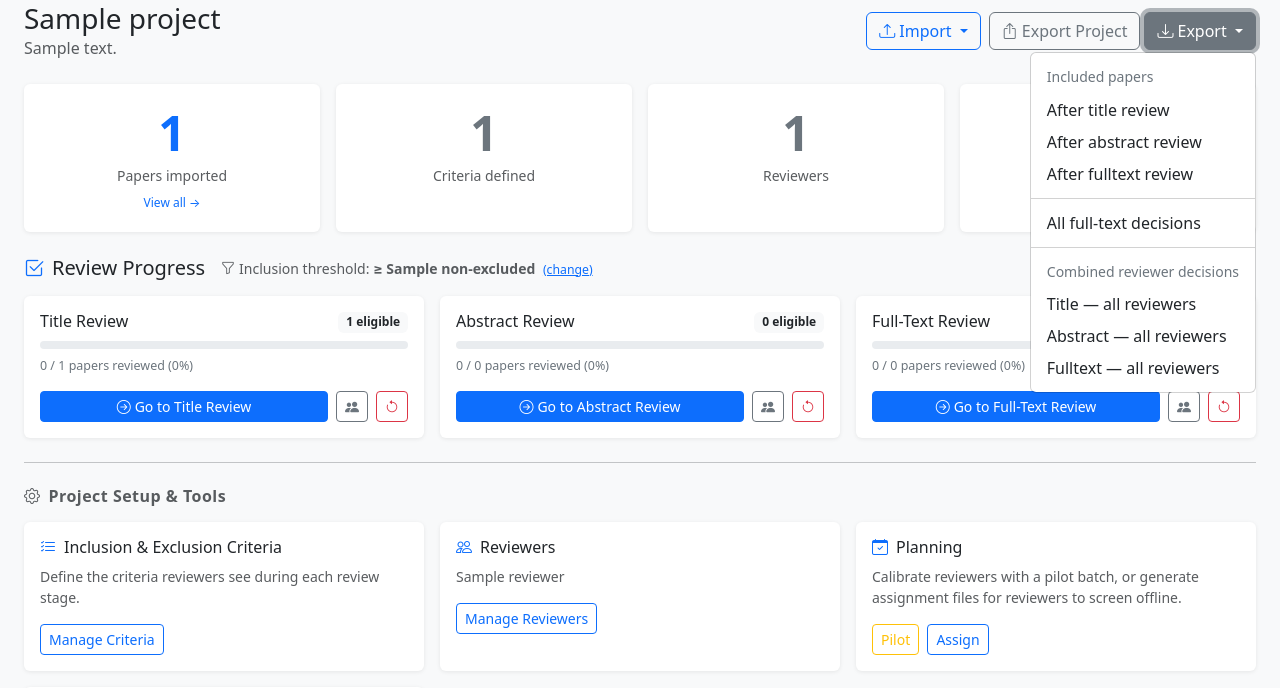
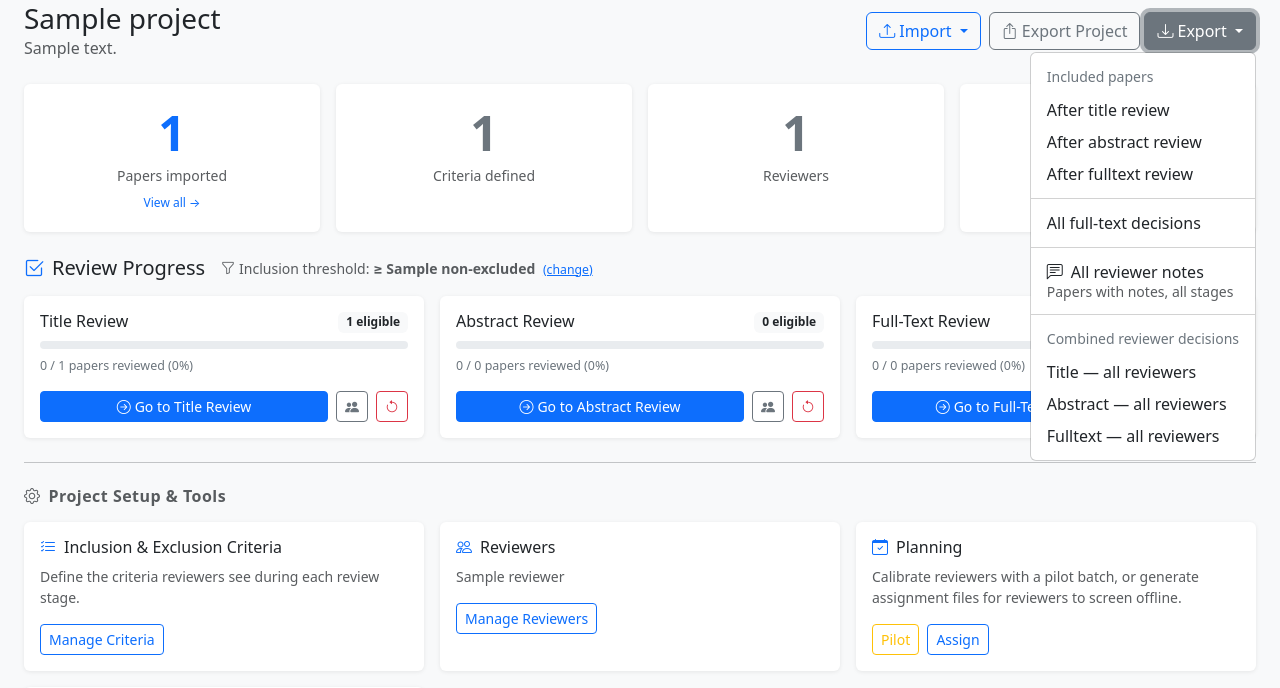
Before and after one commit to chvest/litreview, a Flask app: page /project/1/dashboard in a window 1280 px wide, after a click on "Export". Shown: the part 78-766 px from the top of the page. Run offline with Flask 3, Linux system fonts and the light colour scheme; tables that the repository leaves empty hold one stand-in row (values such as "Sample post").

Commit message:
Add export for reviewer notes as xlsx
New route GET /project/<pid>/export/notes downloads an xlsx with one row
per (paper, reviewer, stage) where the reviewer left a note. Columns:
Stage, Title, Authors, Year, DOI, Source, Reviewer, Decision, Note.
Note and Title columns are auto-widened to 60 chars for readability.
If no notes exist a flash warning is shown instead.

Added to the Export dropdown on the project dashboard.

Co-Authored-By: Claude Sonnet 4.6 <noreply@anthropic.com>

```diff
--- a/app.py
+++ b/app.py
@@ -2302,6 +2302,65 @@ def export_reviews_combined(pid):
                      download_name=f"{project.name}_{stage}_combined_decisions.csv")
 
 
+@app.route("/project/<int:pid>/export/notes")
+def export_notes(pid):
+    """Export all reviewer notes as an xlsx, one row per (paper, reviewer, stage)."""
+    project = Project.query.get_or_404(pid)
+
+    rows = (
+        db.session.query(Review, Paper, Reviewer)
+        .join(Paper,    Review.paper_id    == Paper.id)
+        .join(Reviewer, Review.reviewer_id == Reviewer.id)
+        .filter(
+            Paper.project_id == pid,
+            Review.notes != None,
+            Review.notes != "",
+        )
+        .order_by(Review.stage, Paper.id, Reviewer.name)
+        .all()
+    )
+
+    if not rows:
+        flash("No notes found in this project.", "warning")
+        return redirect(url_for("project_dashboard", pid=pid))
+
+    STAGE_ORDER = {"title": 1, "abstract": 2, "fulltext": 3}
+    data = []
+    for rev, paper, reviewer in rows:
+        data.append({
+            "Stage":    STAGE_LABELS.get(rev.stage, rev.stage),
+            "Title":    paper.title   or "",
+            "Authors":  paper.authors or "",
+            "Year":     paper.year    or "",
+            "DOI":      paper.doi     or "",
+            "Source":   paper.source  or "",
+            "Reviewer": reviewer.name,
+            "Decision": rev.decision,
+            "Note":     rev.notes,
+        })
+
+    df = pd.DataFrame(data)
+    safe_name = "".join(c for c in project.name if c.isalnum() or c in " _-")[:40].strip()
+    out = os.path.join(app.config["UPLOAD_FOLDER"], f"notes_{pid}.xlsx")
+
+    with pd.ExcelWriter(out, engine="openpyxl") as writer:
+        df.to_excel(writer, index=False, sheet_name="Notes")
+        ws = writer.sheets["Notes"]
+        # Widen Note and Title columns for readability
+        for col_cells in ws.iter_cols(min_row=1, max_row=1):
+            col_letter = col_cells[0].column_letter
+            header = col_cells[0].value or ""
+            if header in ("Note", "Title"):
+                ws.column_dimensions[col_letter].width = 60
+            elif header == "Authors":
+                ws.column_dimensions[col_letter].width = 30
+            else:
+                ws.column_dimensions[col_letter].width = 18
+
+    return send_file(out, as_attachment=True,
+                     download_name=f"{safe_name}_notes.xlsx")
+
+
 # ── Generate assignment export ────────────────────────────────────────────────
 
 @app.route("/project/<int:pid>/assign", methods=["GET", "POST"])
--- a/templates/project.html
+++ b/templates/project.html
@@ -63,6 +63,13 @@
       <li>
         <a class="dropdown-item" href="{{ url_for('export_papers', pid=project.id, stage='fulltext', decision='all') }}">
           All full-text decisions
+        </a>
+      </li>
+      <li><hr class="dropdown-divider"></li>
+      <li>
+        <a class="dropdown-item" href="{{ url_for('export_notes', pid=project.id) }}">
+          <i class="bi bi-chat-left-text me-2"></i>All reviewer notes
+          <span class="text-muted small d-block" style="margin-top:-.15rem">Papers with notes, all stages</span>
         </a>
       </li>
       <li><hr class="dropdown-divider"></li>
```
